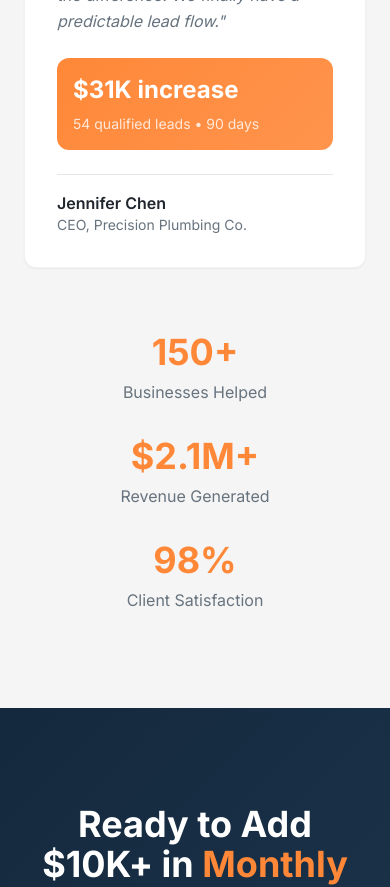
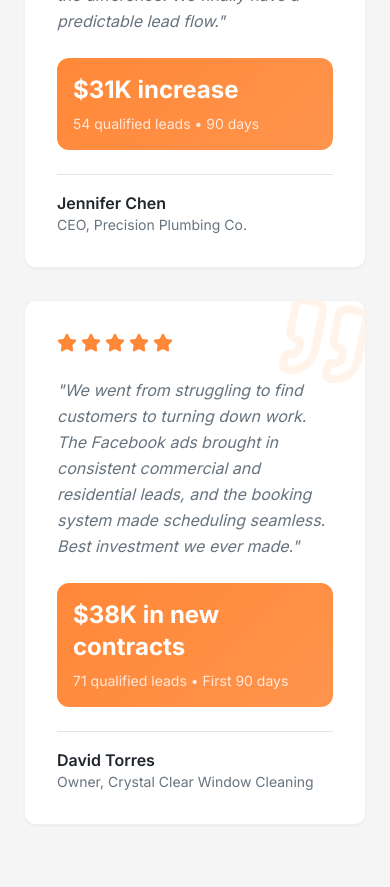
Before and after one commit to garretireland/revora-marketing-showcase-860fe100, a React (Vite) app: page / in a window 390 px wide. Shown: the part 8416-9303 px from the top of the page. Built offline with nearby package versions, Linux system fonts and the light colour scheme; the HTML template or start-up script is replaced by a standard one.

Commit message:
Add fourth testimonial

```diff
--- a/src/components/Testimonials.tsx
+++ b/src/components/Testimonials.tsx
@@ -32,6 +32,16 @@ const testimonials = [
     quote: "What sets them apart is the complete system—not just ads. The follow-up automation, booking tools, and weekly coaching made all the difference. We finally have a predictable lead flow.",
     rating: 5,
   },
+  {
+    name: "David Torres",
+    business: "Crystal Clear Window Cleaning",
+    role: "Owner",
+    result: "$38K in new contracts",
+    timeframe: "First 90 days",
+    leads: "71 qualified leads",
+    quote: "We went from struggling to find customers to turning down work. The Facebook ads brought in consistent commercial and residential leads, and the booking system made scheduling seamless. Best investment we ever made.",
+    rating: 5,
+  },
 ];
 
 const Testimonials = () => {
@@ -49,7 +59,7 @@ const Testimonials = () => {
             </p>
           </div>
 
-          <div className="grid md:grid-cols-2 lg:grid-cols-3 gap-8">
+          <div className="grid md:grid-cols-2 lg:grid-cols-4 gap-8">
             {testimonials.map((testimonial, index) => (
               <Card
                 key={index}
```
